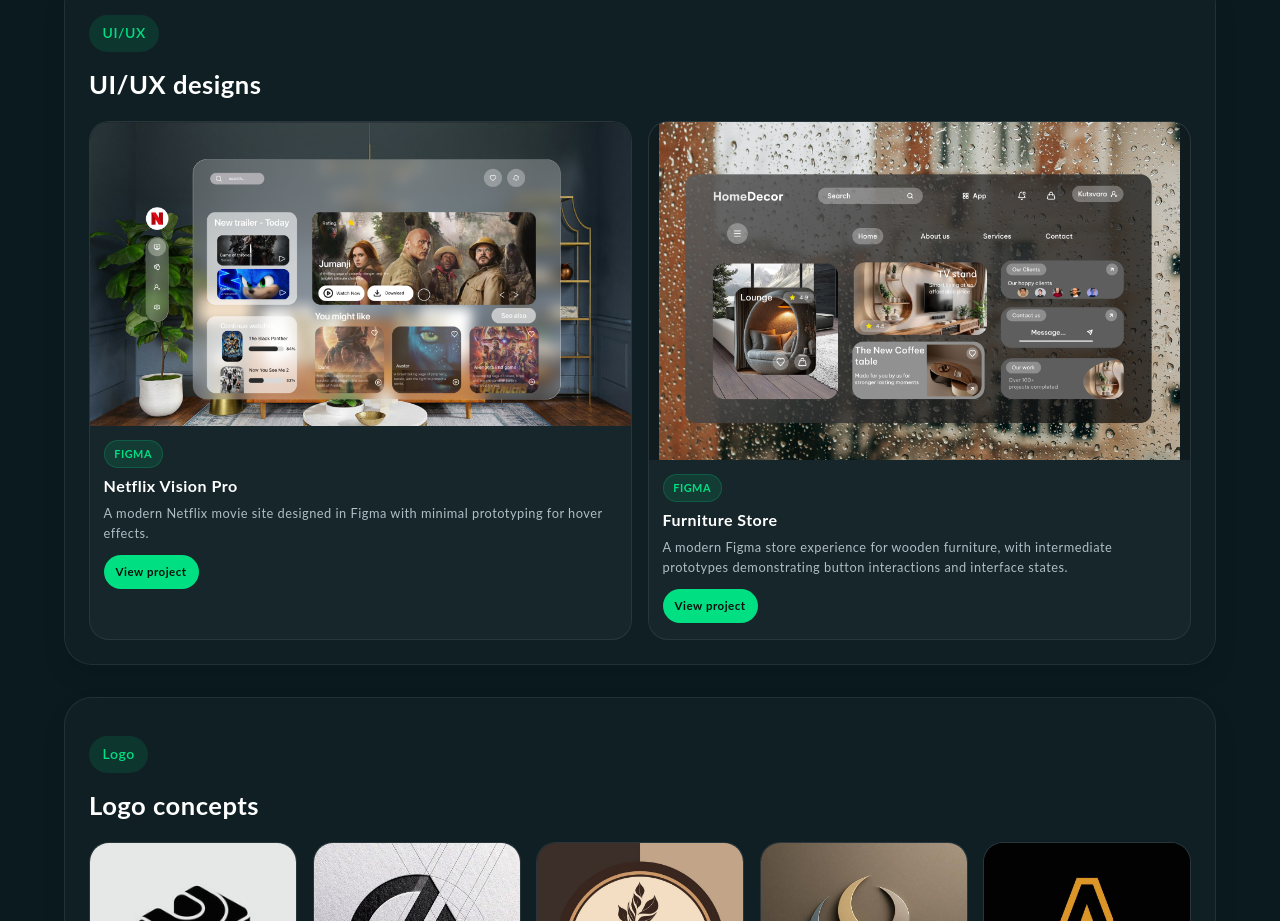
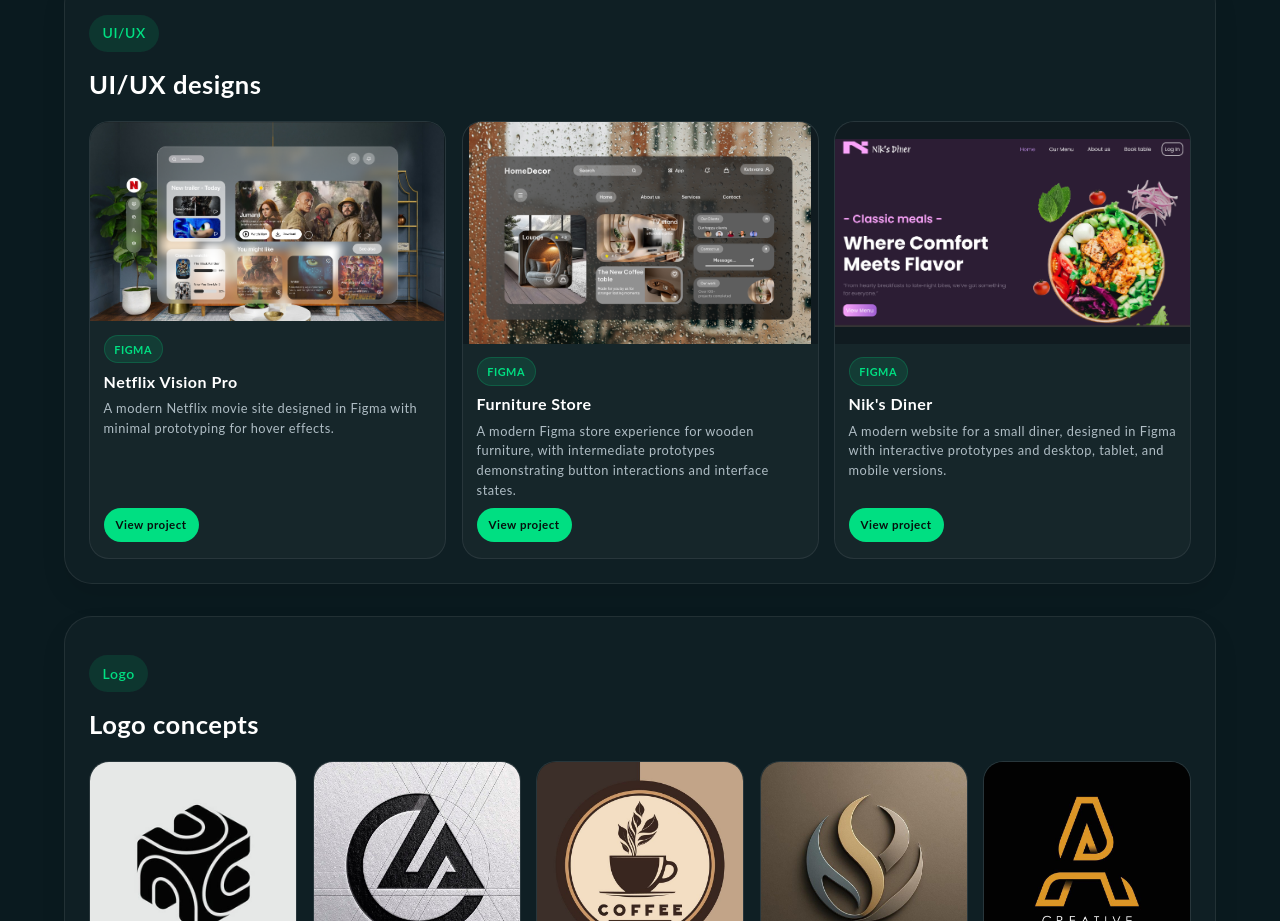
Before and after one commit to trevor896/infinity, a plain HTML site: page docs/projects.html in a window 1280 px wide. Shown: the part 1768-2689 px from the top of the page. Drawn offline with Linux system fonts and the light colour scheme.

Commit message:
Add Nik's Diner UI/UX project

```diff
--- a/docs/css/projects.css
+++ b/docs/css/projects.css
@@ -156,6 +156,10 @@ body {
   grid-template-columns: repeat(3, minmax(0, 1fr));
 }
 
+#uiux-showcase .compact-grid {
+  grid-auto-rows: 1fr;
+}
+
 .compact-card {
   display: flex;
   flex-direction: column;
@@ -194,13 +198,18 @@ body {
   object-fit: contain;
 }
 
-.uiux-showcase .compact-card__body {
+.uiux-diner-card img {
+  aspect-ratio: 16 / 10;
+  object-fit: contain;
+}
+
+#uiux-showcase .compact-card__body {
   flex: 1;
   display: flex;
   flex-direction: column;
 }
 
-.uiux-showcase .project-link {
+#uiux-showcase .project-link {
   margin-top: auto;
 }
 
--- a/docs/projects.html
+++ b/docs/projects.html
@@ -137,6 +137,15 @@
                         <h3>Furniture Store</h3>
                         <p>A modern Figma store experience for wooden furniture, with intermediate prototypes demonstrating button interactions and interface states.</p>
                         <a class="project-link" href="https://www.figma.com/design/JKoh9jP8vtYyY48zr6nAcR/Furniture-store?node-id=0-1&amp;t=eqSxL9l34DOlto3M-1" target="_blank" rel="noopener noreferrer">View project</a>
+                    </div>
+                </article>
+                <article class="compact-card uiux-diner-card">
+                    <img src="assets/Projects/UI UX Design/Diner website.png" alt="Nik's Diner website UI/UX design">
+                    <div class="compact-card__body">
+                        <span class="tool-chip">Figma</span>
+                        <h3>Nik's Diner</h3>
+                        <p>A modern website for a small diner, designed in Figma with interactive prototypes and desktop, tablet, and mobile versions.</p>
+                        <a class="project-link" href="https://www.figma.com/proto/OV5TbuWwiezKYBbjE5CXYU/Nik-s-diner?node-id=4-397&amp;p=f&amp;t=aQf8Anl6fLP1Uk3W-1&amp;scaling=min-zoom&amp;content-scaling=fixed&amp;page-id=0%3A1&amp;starting-point-node-id=4%3A397&amp;show-proto-sidebar=1" target="_blank" rel="noopener noreferrer">View project</a>
                     </div>
                 </article>
             </div>
```
Also changed, not shown: docs/index.html (+9 -0 lines), docs/assets/Projects/UI UX Design/Diner website.png (added).
